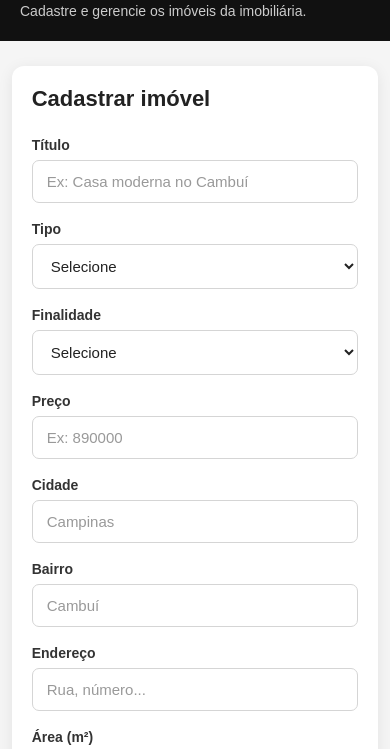
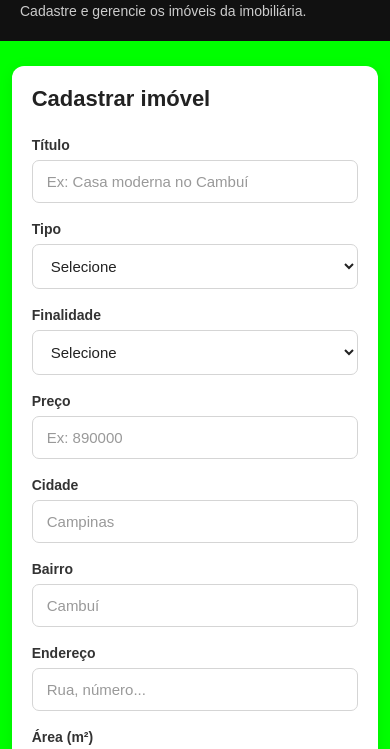
Before and after one commit to skullacho/TCC-3, a plain HTML site: page frontend/admin/index.html in a window 390 px wide. Shown: the part 52-801 px from the top of the page. Drawn offline with Linux system fonts and the light colour scheme; no server answers.

Commit message:
Update style.css

```diff
--- a/frontend/admin/style.css
+++ b/frontend/admin/style.css
@@ -374,4 +374,7 @@ section h2 {
     .btn-excluir {
         width: 100%;
     }
+   body {
+    background: lime !important;
 }
+}
```
